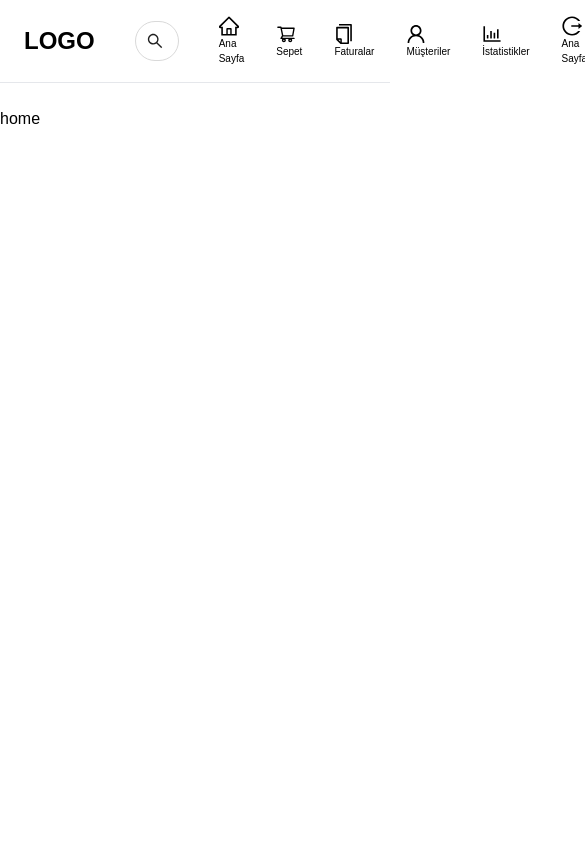
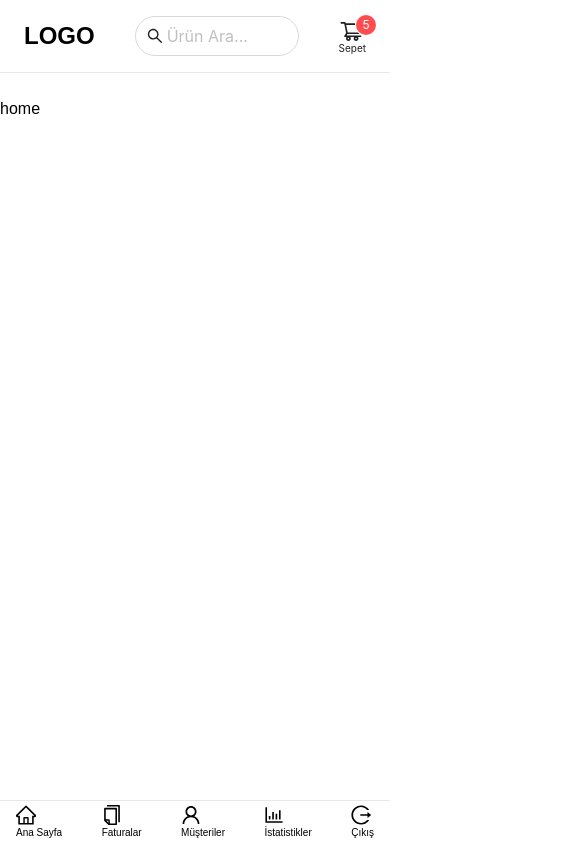
Before and after one commit to eminbasbayan/pos-application-udemy, a React (Create React App) app in the folder client/: page / in a window 390 px wide. Shown: the whole page, 585 px wide, since content can reach past the window. Built offline with nearby package versions, Linux system fonts and the light colour scheme.

Commit message:
header responsive

```diff
--- a/client/src/components/header/Header.jsx
+++ b/client/src/components/header/Header.jsx
@@ -1,4 +1,4 @@
-import { Input } from "antd";
+import { Badge, Input } from "antd";
 import {
   SearchOutlined,
   HomeOutlined,
@@ -6,7 +6,7 @@
   CopyOutlined,
   UserOutlined,
   BarChartOutlined,
-  LogoutOutlined
+  LogoutOutlined,
 } from "@ant-design/icons";
 const Header = () => {
   return (
@@ -17,7 +17,7 @@
             <h2 className="text-2xl font-bold md:text-4xl">LOGO</h2>
           </a>
         </div>
-        <div className="header-search flex-1">
+        <div className="header-search flex-1 flex justify-center">
           <Input
             size="large"
             placeholder="Ürün Ara..."
@@ -25,32 +25,61 @@
             className="rounded-full max-w-[800px]"
           />
         </div>
-        <div className="menu-links flex justify-between items-center gap-8">
-          <a href={"/"} className="menu-link flex flex-col">
+        <div className="menu-links flex justify-between items-center gap-7 md:static fixed bottom-0 md:w-auto w-screen md:bg-transparent bg-white left-0 md:border-t-0 border-t md:px-0 px-4 py-1">
+          <a
+            href={"/"}
+            className="menu-link flex flex-col hover:text-[#40a9ff] transition-all"
+          >
             <HomeOutlined className="md:text-2xl text-xl" />
             <span className="md:text-xs text-[10px]">Ana Sayfa</span>
           </a>
-          <a href={"/"} className="menu-link flex flex-col">
-            <ShoppingCartOutlined className="md:text-2xl text-xl" />
-            <span className="md:text-xs text-[10px]">Sepet</span>
-          </a>
-          <a href={"/"} className="menu-link flex flex-col">
+          <Badge count={5} offset={[0,6]} className="md:flex hidden">
+            <a
+              href={"/"}
+              className="menu-link flex flex-col hover:text-[#40a9ff] transition-all"
+            >
+              <ShoppingCartOutlined className="md:text-2xl text-xl" />
+              <span className="md:text-xs text-[10px]">Sepet</span>
+            </a>
+          </Badge>
+          <a
+            href={"/"}
+            className="menu-link flex flex-col hover:text-[#40a9ff] transition-all"
+          >
             <CopyOutlined className="md:text-2xl text-xl" />
             <span className="md:text-xs text-[10px]">Faturalar</span>
           </a>
-          <a href={"/"} className="menu-link flex flex-col">
+          <a
+            href={"/"}
+            className="menu-link flex flex-col hover:text-[#40a9ff] transition-all"
+          >
             <UserOutlined className="md:text-2xl text-xl" />
             <span className="md:text-xs text-[10px]">Müşteriler</span>
           </a>
-          <a href={"/"} className="menu-link flex flex-col">
+          <a
+            href={"/"}
+            className="menu-link flex flex-col hover:text-[#40a9ff] transition-all"
+          >
             <BarChartOutlined className="md:text-2xl text-xl" />
             <span className="md:text-xs text-[10px]">İstatistikler</span>
           </a>
-          <a href={"/"} className="menu-link flex flex-col">
-            <LogoutOutlined  className="md:text-2xl text-xl" />
-            <span className="md:text-xs text-[10px]">Ana Sayfa</span>
+          <a
+            href={"/"}
+            className="menu-link flex flex-col hover:text-[#40a9ff] transition-all"
+          >
+            <LogoutOutlined className="md:text-2xl text-xl" />
+            <span className="md:text-xs text-[10px]">Çıkış</span>
           </a>
         </div>
+        <Badge count={5} offset={[0,6]} className="md:hidden flex">
+            <a
+              href={"/"}
+              className="menu-link flex flex-col hover:text-[#40a9ff] transition-all"
+            >
+              <ShoppingCartOutlined className="text-2xl" />
+              <span className="md:text-xs text-[10px]">Sepet</span>
+            </a>
+          </Badge>
       </header>
     </div>
   );
```
